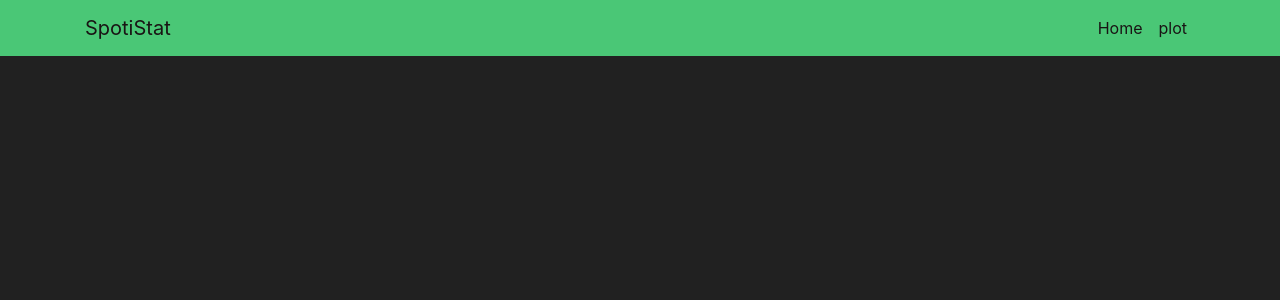
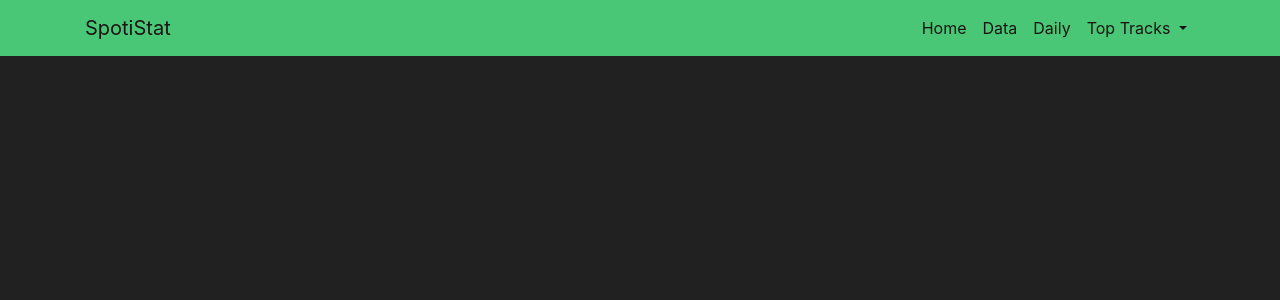
Before and after one commit to dionisiyKDO/spotiStat-backend, a Flask app: page / in a window 1280 px wide. Shown: the top 300 px of the page. Run offline with Flask 3, Linux system fonts and the light colour scheme; parts of the project's set-up code (start-up, migrations or seed data) failed here and were passed over; some libraries are stand-ins or nearby versions.

Commit message:
Added existing functionality to web browser representation
Updated and added views with familiar features, showcasing existing plots and raw data

```diff
--- a/main.py
+++ b/main.py
@@ -1,5 +1,6 @@
 from musicHistory_extended import *
 from musicHistory import *
+from settings import *
 
 from flask import Flask, render_template, request, redirect
 from flask_sqlalchemy import SQLAlchemy
@@ -8,49 +9,46 @@
 
 history = musicHistory_extended_file()
 
+@app.context_processor
+def inject_colors():
+    return dict(colors=spotify_colors)
+
 @app.route('/')
 def index():
     return render_template('index.html')
 
-@app.route('/plot')
-def plot():
+
+@app.route('/data')
+def data():
+    data = {}
+    total_time = history.total_time
+    data['total_minutes'] = [ 'Total minutes', total_time / (1000 * 60)]
+    data['total_hours'] =   [ 'Total hours', total_time / (1000 * 60 * 60)]
+    data['total_days'] =    [ 'Total days', total_time / (1000 * 60 * 60 * 24)]
+
+    return render_template('data.html', data=data)
+
+# region
+@app.route('/daily_listening_time')
+def daily_listening_time():
     fig = history.daily_listening_time(year=2021, groupByMonth=False)
     plotly_html = fig.to_html(full_html=False)
     return render_template('plot.html', plotly_html=plotly_html)
 
+@app.route('/top_tracks_duration')
+def top_tracks_duration():
+    fig = history.top_tracks(streamTimeGrph=True)
+    plotly_html = fig.to_html(full_html=False)
 
-def YearlyStats():
-    history = musicHistory()
+    return render_template('plot.html', plotly_html=plotly_html)
 
-    # Общее время прослушивания
-    total_time = history.total_time
-    print(f"Total duration: {(total_time / (1000 * 60))          :.2f} minutes")
-    print(f"Total duration: {(total_time / (1000 * 60 * 60))     :.2f} hours")
-    print(f"Total duration: {(total_time / (1000 * 60 * 60 * 24)):.2f} days")
+@app.route('/top_tracks_count')
+def top_tracks_count():
+    fig = history.top_tracks(noStreamsGrph=True)
+    plotly_html = fig.to_html(full_html=False)
 
-    # Время прослушивания по дням
-    history.load_over_time()
-
-    # Топ треков: Кол-во прослушиваний треков | Время прослушивания
-    history.toptracks(top=20)
-
-def OverallStats():
-    # Общее время прослушивания
-    total_time = history.total_time
-    print(f"Total duration: {(total_time / (1000 * 60))          :.2f} minutes")
-    print(f"Total duration: {(total_time / (1000 * 60 * 60))     :.2f} hours")
-    print(f"Total duration: {(total_time / (1000 * 60 * 60 * 24)):.2f} days")
-
-    # Время прослушивания по дням
-    history.daily_listening_time(year=2021, groupByMonth=False)
-
-    # Топ треков: Кол-во прослушиваний треков | Время прослушивания
-    history.top_tracks(top=None,
-                       threshold_number=10,
-                       noStreamsGrph=True,
-                       threshold_time_hrs=1,
-                       streamTimeGrph=True,
-                       year=2023)
+    return render_template('plot.html', plotly_html=plotly_html)
+# endregion
 
 
 if __name__ == "__main__":
--- a/musicHistory_extended.py
+++ b/musicHistory_extended.py
@@ -1,6 +1,10 @@
 import json, os
 import pandas as pd
 import plotly.express as px
+
+import warnings
+warnings.simplefilter(action='ignore', category=FutureWarning)
+pd.options.mode.chained_assignment = None
 
 class musicHistory_extended_file:
     df = pd.DataFrame()
@@ -88,7 +92,7 @@
         # fig.show()
         return fig
 
-    def top_tracks(self, top=None, noStreamsGrph=True, streamTimeGrph=False, threshold_number=10, threshold_time_hrs=1, year=None):
+    def top_tracks(self, top=None, noStreamsGrph=False, streamTimeGrph=False, threshold_number=10, threshold_time_hrs=1, year=None):
         """Top tracks graph by number of streams/stream time"""
         # Group records by track name and artist, summing listening time and counting number of streams. Change miliseconds to hours
         df_top = self.df
--- a/templates/base.html
+++ b/templates/base.html
@@ -14,12 +14,13 @@
     <style>
         /* Spotify Color Palette */
         :root {
-            --spotify-green: #1DB954;
-            --spotify-lightgreen: #4ac776;
-            --spotify-black: #191414;
-            --spotify-darkgrey: #212121;
-            --spotify-white: #FFFFFF;
-            --spotify-gray: #535353;
+            --spotify-green: {{ colors['green'] }};
+            --spotify-lightgreen: {{ colors['lightgreen'] }};
+            --spotify-darkgrey: {{ colors['darkgrey'] }};
+            --spotify-lightgrey: {{ colors['lightgrey'] }};
+            --spotify-white: {{ colors['white'] }};
+            --spotify-black: {{ colors['black'] }};
+            --spotify-gray: {{ colors['gray'] }};
         }
 
         body {
@@ -57,11 +58,22 @@
                         <a class="nav-link" href="/">Home</a>
                     </li>
                     <li class="nav-item">
-                        <a class="nav-link" href="/plot">plot</a>
+                        <a class="nav-link" href="/data">Data</a>
                     </li>
-                    <!-- <li class="nav-item">
-                        <a class="nav-link" href="#">Contact</a>
-                    </li> -->
+                    <li class="nav-item">
+                        <a class="nav-link" href="/daily_listening_time">Daily</a>
+                    </li>
+
+                    <li class="nav-item dropdown">
+                        <a class="nav-link dropdown-toggle" href="#" id="navbarDropdown" role="button" data-toggle="dropdown" aria-haspopup="true" aria-expanded="false">
+                            Top Tracks
+                        </a>
+                        <div class="dropdown-menu dropdown-menu-right" aria-labelledby="navbarDropdown">
+                            <a class="dropdown-item" href="/top_tracks_duration">Top Streaming Duration Plot</a>
+                            <a class="dropdown-item" href="/top_tracks_count">Top Streaming Count Plot</a>
+                        </div>
+                    </li>
+
                 </ul>
             </div>
         </div>
--- a/templates/index.html
+++ b/templates/index.html
@@ -7,5 +7,6 @@
 
 
 {% block content %}
-  <div class="content"></div>
+
+
 {% endblock %}
```
Also changed, not shown: settings.py (added, +8 -0 lines), templates/data.html (added, +32 -0 lines), 1 other file.
